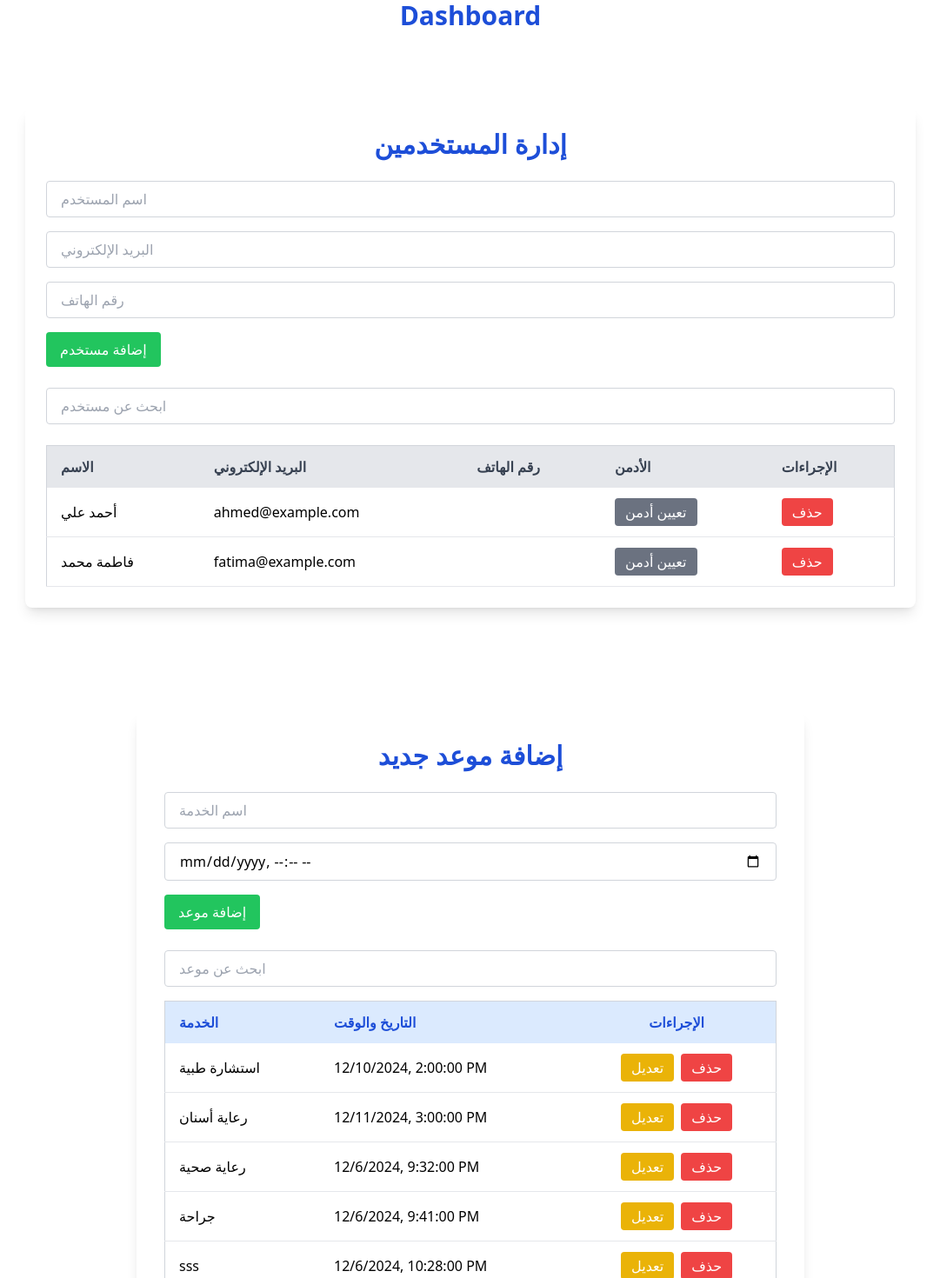
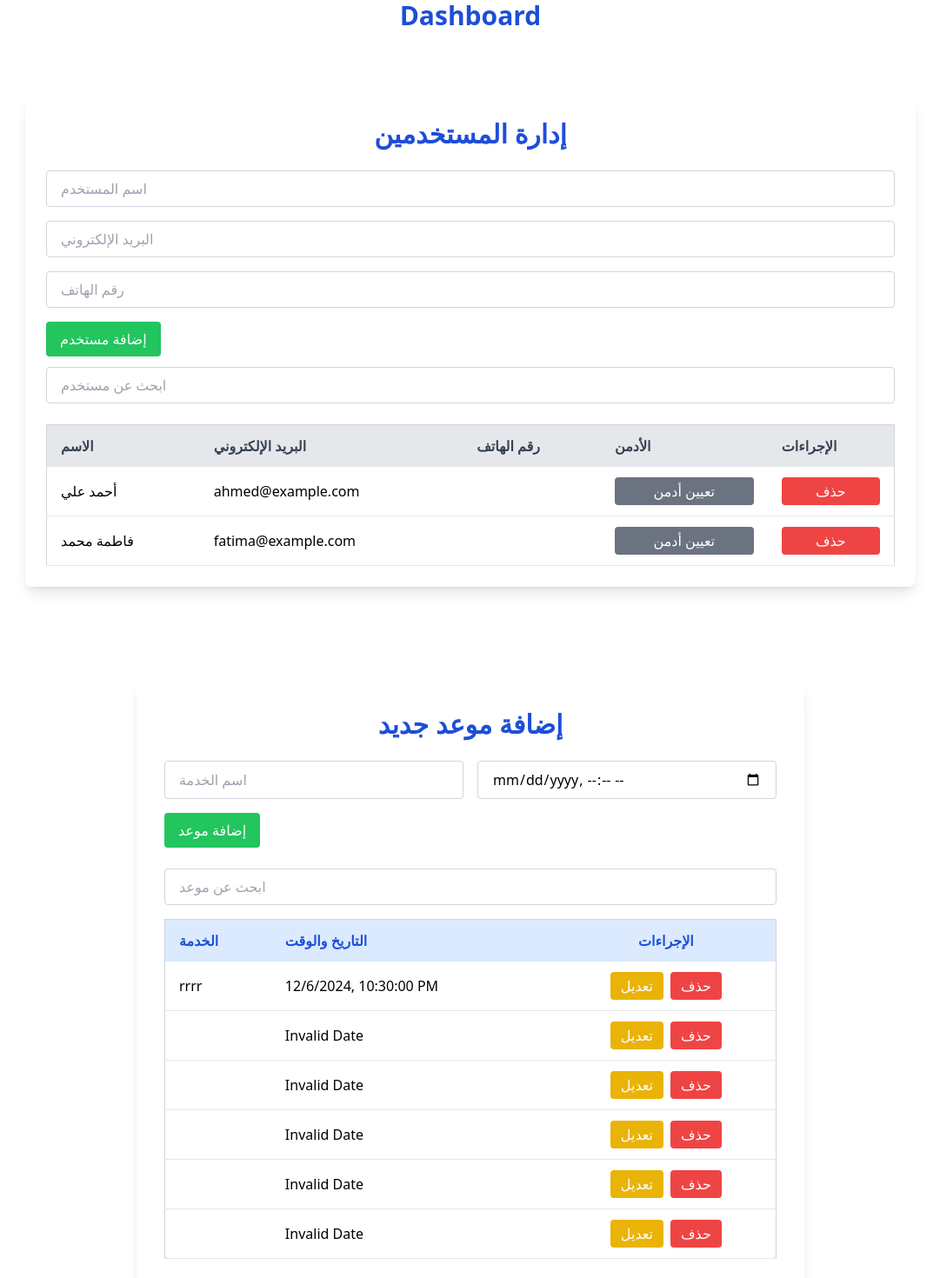
Before and after one commit to salahs20/Egypt-Health-Care, a React (Vite) app: page /adminDashboard in a window 1280 px wide. Shown: the part 80-1550 px from the top of the page at 87% size, without its empty margins (99-1180 px from the left). Built offline with nearby package versions, Linux system fonts and the light colour scheme; data requests are answered from the project's data file.

Commit message:
dashboard2

```diff
--- a/db.json
+++ b/db.json
@@ -15,29 +15,34 @@
   ],
   "appointments": [
     {
-      "service": "استشارة طبية",
-      "date": "2024-12-10T14:00:00",
+      "service": "rrrr",
+      "date": "2024-12-06T22:30",
       "id": 1
     },
     {
-      "id": 2,
-      "service": "رعاية أسنان",
-      "date": "2024-12-11T15:00:00"
+      "service": "",
+      "date": "",
+      "id": 2
     },
     {
-      "service": "رعاية صحية ",
-      "date": "2024-12-06T21:32",
+      "service": "",
+      "date": "",
       "id": 3
     },
     {
-      "service": "جراحة",
-      "date": "2024-12-06T21:41",
+      "service": "",
+      "date": "",
       "id": 4
     },
     {
-      "service": "sss",
-      "date": "2024-12-06T22:28",
+      "service": "",
+      "date": "",
       "id": 5
+    },
+    {
+      "service": "",
+      "date": "",
+      "id": 6
     }
   ],
   "services": [
--- a/src/Component/Pages/Admin/AdminDashboard.jsx
+++ b/src/Component/Pages/Admin/AdminDashboard.jsx
@@ -7,18 +7,29 @@ const AdminDashboard = () => {
   const [appointments, setAppointments] = useState([]);
   const [users, setUsers] = useState([]);
   const [services, setServices] = useState([]);
-  const [loading, setLoading] = useState(true);
+  const [loadingAppointments, setLoadingAppointments] = useState(true);
+  const [loadingUsers, setLoadingUsers] = useState(true);
+  const [loadingServices, setLoadingServices] = useState(true);
+  const [error, setError] = useState(null);
 
   useEffect(() => {
     fetchDashboardData();
   }, []);
 
   const fetchDashboardData = async () => {
-    setLoading(true);
+    setLoadingAppointments(true);
+    setLoadingUsers(true);
+    setLoadingServices(true);
+    setError(null);
+
     try {
       const resAppointments = await fetch("http://localhost:3000/appointments");
       const resUsers = await fetch("http://localhost:3000/users");
       const resServices = await fetch("http://localhost:3000/services");
+
+      if (!resAppointments.ok || !resUsers.ok || !resServices.ok) {
+        throw new Error("Error fetching data");
+      }
 
       const appointmentsData = await resAppointments.json();
       const usersData = await resUsers.json();
@@ -28,42 +39,47 @@ const AdminDashboard = () => {
       setUsers(usersData);
       setServices(servicesData);
     } catch (error) {
+      setError("حدث خطأ أثناء تحميل البيانات");
       console.error("Error fetching dashboard data", error);
     } finally {
-      setLoading(false);
+      setLoadingAppointments(false);
+      setLoadingUsers(false);
+      setLoadingServices(false);
     }
   };
 
   return (
     <div className="flex pt-[3.5rem]">
       {/* محتوى اللوحة */}
-      <div className="w-full  p-6">
+      <div className="w-full p-6">
         <h1 className="text-3xl font-semibold text-center text-blue-700">Dashboard</h1>
 
+        {error && (
+          <div className="bg-red-100 text-red-800 p-4 rounded mb-4">
+            {error}
+          </div>
+        )}
+
         {/* المستخدمون */}
-        <div id="users" className="mt-6">
-          {/* <h2 className="text-xl font-semibold">Users</h2> */}
-          <UserTable users={users} loading={loading} />
+        <div id="users" className="mt-3">
+          {/* <h2 className="text-xl font-semibold">المستخدمون</h2> */}
+          <UserTable users={users} loading={loadingUsers} />
         </div>
 
         {/* المواعيد */}
-        <div id="appointments" className="mt-6">
+        <div id="appointments" className="mt-3">
           {/* <h2 className="text-xl font-semibold">المواعيد</h2> */}
           <AppointmentTable
             appointments={appointments}
-            loading={loading}
+            loading={loadingAppointments}
             setAppointments={setAppointments}
           />
         </div>
 
         {/* الخدمات الطبية */}
-        <div id="services" className="mt-6">
+        <div id="services" className="mt-3">
           {/* <h2 className="text-xl font-semibold">الخدمات الطبية</h2> */}
-          <ServiceTable
-            services={services}
-            loading={loading}
-            setServices={setServices}
-          />
+          <ServiceTable services={services} loading={loadingServices} setServices={setServices} />
         </div>
       </div>
     </div>
--- a/src/Component/Pages/Admin/AppointmentTable.jsx
+++ b/src/Component/Pages/Admin/AppointmentTable.jsx
@@ -6,15 +6,13 @@ const AppointmentTable = ({ appointments = [], loading, setAppointments }) => {
     service: "",
     date: "",
   });
-  const [editAppointmentId, setEditAppointmentId] = useState(null); // لتحديد الموعد الجاري تعديله
+  const [editAppointmentId, setEditAppointmentId] = useState(null);
 
-  // تصفية المواعيد بناءً على كلمة البحث
   const filteredAppointments = appointments.filter((appointment) =>
     appointment.service.toLowerCase().includes(searchTerm.toLowerCase()) ||
     new Date(appointment.date).toLocaleString().includes(searchTerm)
   );
 
-  // دالة لإضافة موعد جديد
   const handleAddAppointment = async () => {
     const newAppointmentData = {
       service: newAppointment.service,
@@ -42,7 +40,6 @@ const AppointmentTable = ({ appointments = [], loading, setAppointments }) => {
     }
   };
 
-  // دالة لحذف موعد
   const handleDeleteAppointment = async (id) => {
     try {
       const res = await fetch(`http://localhost:3000/appointments/${id}`, {
@@ -61,13 +58,11 @@ const AppointmentTable = ({ appointments = [], loading, setAppointments }) => {
     }
   };
 
-  // دالة لتفعيل وضع التعديل
   const handleEditClick = (appointment) => {
     setEditAppointmentId(appointment.id);
     setNewAppointment({ service: appointment.service, date: appointment.date });
   };
 
-  // دالة لتحديث موعد
   const handleUpdateAppointment = async () => {
     const updatedAppointment = {
       service: newAppointment.service,
@@ -123,9 +118,9 @@ const AppointmentTable = ({ appointments = [], loading, setAppointments }) => {
           {editAppointmentId ? "تعديل الموعد" : "إضافة موعد جديد"}
         </h2>
 
-        {/* نموذج إضافة أو تعديل موعد */}
+        {/* Form for adding/editing appointment */}
         <div className="mb-6">
-          <div className="mb-4 flex items-center">
+          <div className="mb-4 flex flex-col sm:flex-row sm:gap-4">
             <input
               type="text"
               className="border border-gray-300 py-2 px-4 rounded w-full"
@@ -133,8 +128,6 @@ const AppointmentTable = ({ appointments = [], loading, setAppointments }) => {
               value={newAppointment.service}
               onChange={(e) => setNewAppointment({ ...newAppointment, service: e.target.value })}
             />
-          </div>
-          <div className="mb-4 flex items-center">
             <input
               type="datetime-local"
               className="border border-gray-300 py-2 px-4 rounded w-full"
@@ -146,13 +139,13 @@ const AppointmentTable = ({ appointments = [], loading, setAppointments }) => {
             onClick={editAppointmentId ? handleUpdateAppointment : handleAddAppointment}
             className={`${
               editAppointmentId ? "bg-blue-500" : "bg-green-500"
-            } text-white py-2 px-4 rounded hover:opacity-90`}
+            } text-white py-2 px-4 rounded hover:opacity-90 w-full sm:w-auto`}
           >
             {editAppointmentId ? "تحديث الموعد" : "إضافة موعد"}
           </button>
         </div>
 
-        {/* نموذج البحث */}
+        {/* Search Form */}
         <div className="mb-4 flex items-center">
           <input
             type="text"
@@ -163,7 +156,7 @@ const AppointmentTable = ({ appointments = [], loading, setAppointments }) => {
           />
         </div>
 
-        {/* جدول المواعيد */}
+        {/* Appointments Table */}
         {loading ? (
           <p className="text-center text-gray-500">جاري تحميل المواعيد...</p>
         ) : (
--- a/src/Component/Pages/Admin/UserTable.jsx
+++ b/src/Component/Pages/Admin/UserTable.jsx
@@ -56,18 +56,16 @@ const UserTable = ({ users = [], loading, setUsers }) => {
   if (loading) return <p className="text-center text-gray-500">جاري تحميل البيانات...</p>;
 
   return (
-    <div className="pt-16 pb-8 px-4">
+    <div className="pt-16 pb-8 px-4 sm:px-6 lg:px-8">
       <div className="max-w-5xl mx-auto bg-white p-6 rounded-lg shadow-lg">
-        <h2 className="text-3xl font-semibold text-blue-700 mb-6 text-center">
-          إدارة المستخدمين
-        </h2>
+        <h2 className="text-3xl font-semibold text-blue-700 mb-6 text-center">إدارة المستخدمين</h2>
 
         {/* إضافة مستخدم جديد */}
-        <div className="mb-6">
-          <div className="mb-4 flex items-center">
+        <div className="mb-3">
+          <div className="mb-4 flex items-center ">
             <input
               type="text"
-              className="border border-gray-300 py-2 px-4 rounded w-full"
+              className="border border-gray-300 py-2 px-4 rounded w-full "
               placeholder="اسم المستخدم"
               value={newUser.name}
               onChange={(e) => setNewUser({ ...newUser, name: e.target.value })}
@@ -76,7 +74,7 @@ const UserTable = ({ users = [], loading, setUsers }) => {
           <div className="mb-4 flex items-center">
             <input
               type="email"
-              className="border border-gray-300 py-2 px-4 rounded w-full"
+              className="border border-gray-300 py-2 px-4 rounded w-full "
               placeholder="البريد الإلكتروني"
               value={newUser.email}
               onChange={(e) => setNewUser({ ...newUser, email: e.target.value })}
@@ -85,7 +83,7 @@ const UserTable = ({ users = [], loading, setUsers }) => {
           <div className="mb-4 flex items-center">
             <input
               type="tel"
-              className="border border-gray-300 py-2 px-4 rounded w-full"
+              className="border border-gray-300 py-2 px-4 rounded w-full "
               placeholder="رقم الهاتف"
               value={newUser.phone}
               onChange={(e) => setNewUser({ ...newUser, phone: e.target.value })}
@@ -93,7 +91,7 @@ const UserTable = ({ users = [], loading, setUsers }) => {
           </div>
           <button
             onClick={handleAddUser}
-            className="bg-green-500 hover:bg-green-600 text-white py-2 px-4 rounded"
+            className="bg-green-500 hover:bg-green-600 text-white py-2 px-4 rounded w-full sm:w-auto"
           >
             إضافة مستخدم
           </button>
@@ -131,7 +129,7 @@ const UserTable = ({ users = [], loading, setUsers }) => {
                   <td className="py-3 px-4">
                     <button
                       onClick={() => handleToggleAdmin(user.id)}
-                      className={`py-1 px-3 rounded ${
+                      className={`py-1 px-3 rounded w-full ${
                         user.isAdmin ? "bg-blue-500" : "bg-gray-500"
                       } text-white`}
                     >
@@ -141,7 +139,7 @@ const UserTable = ({ users = [], loading, setUsers }) => {
                   <td className="py-3 px-4">
                     <button
                       onClick={() => handleDeleteUser(user.id)}
-                      className="bg-red-500 hover:bg-red-600 text-white py-1 px-3 rounded"
+                      className="bg-red-500 hover:bg-red-600 text-white py-1 px-3 rounded w-full"
                     >
                       حذف
                     </button>
```
